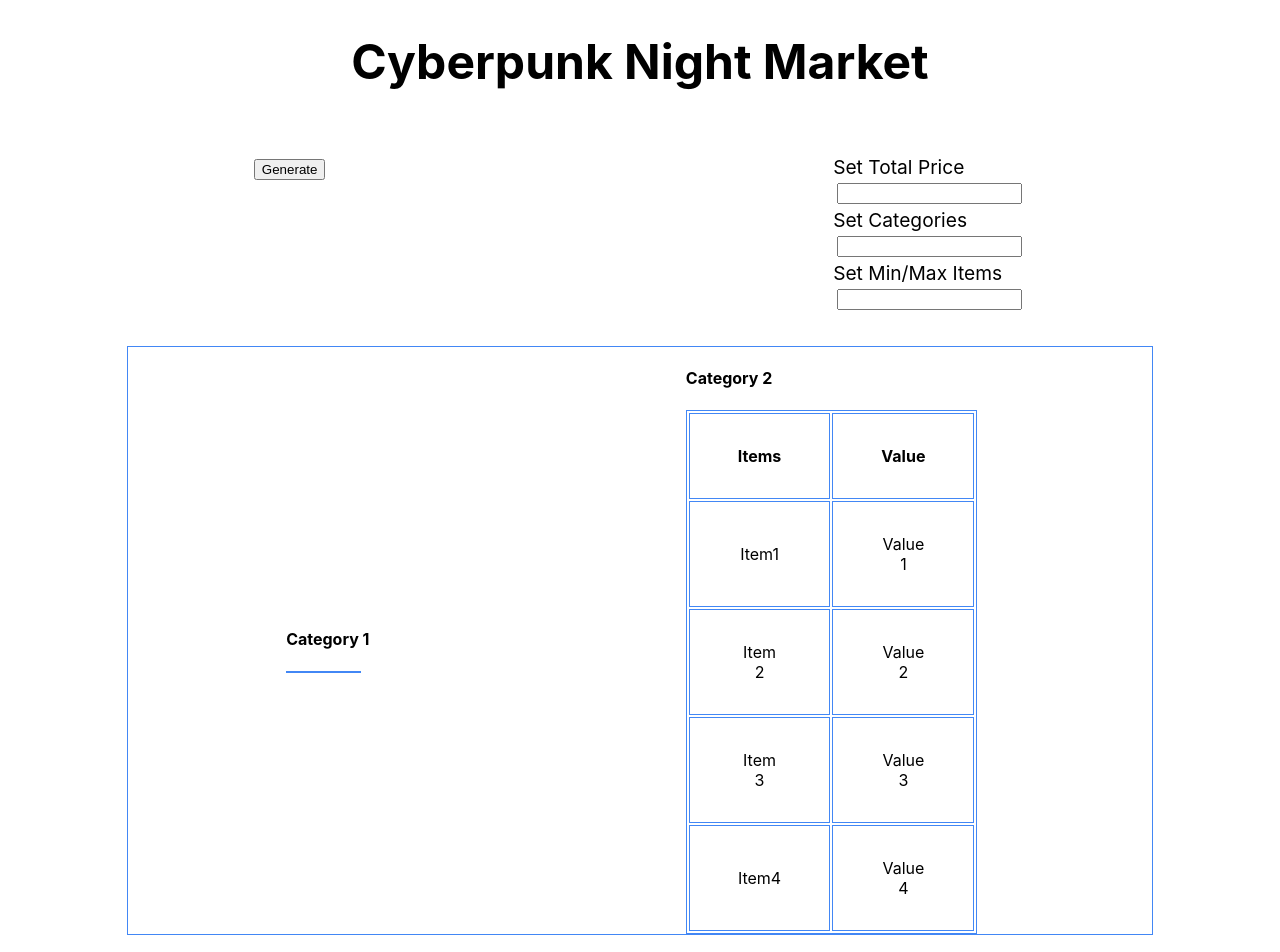
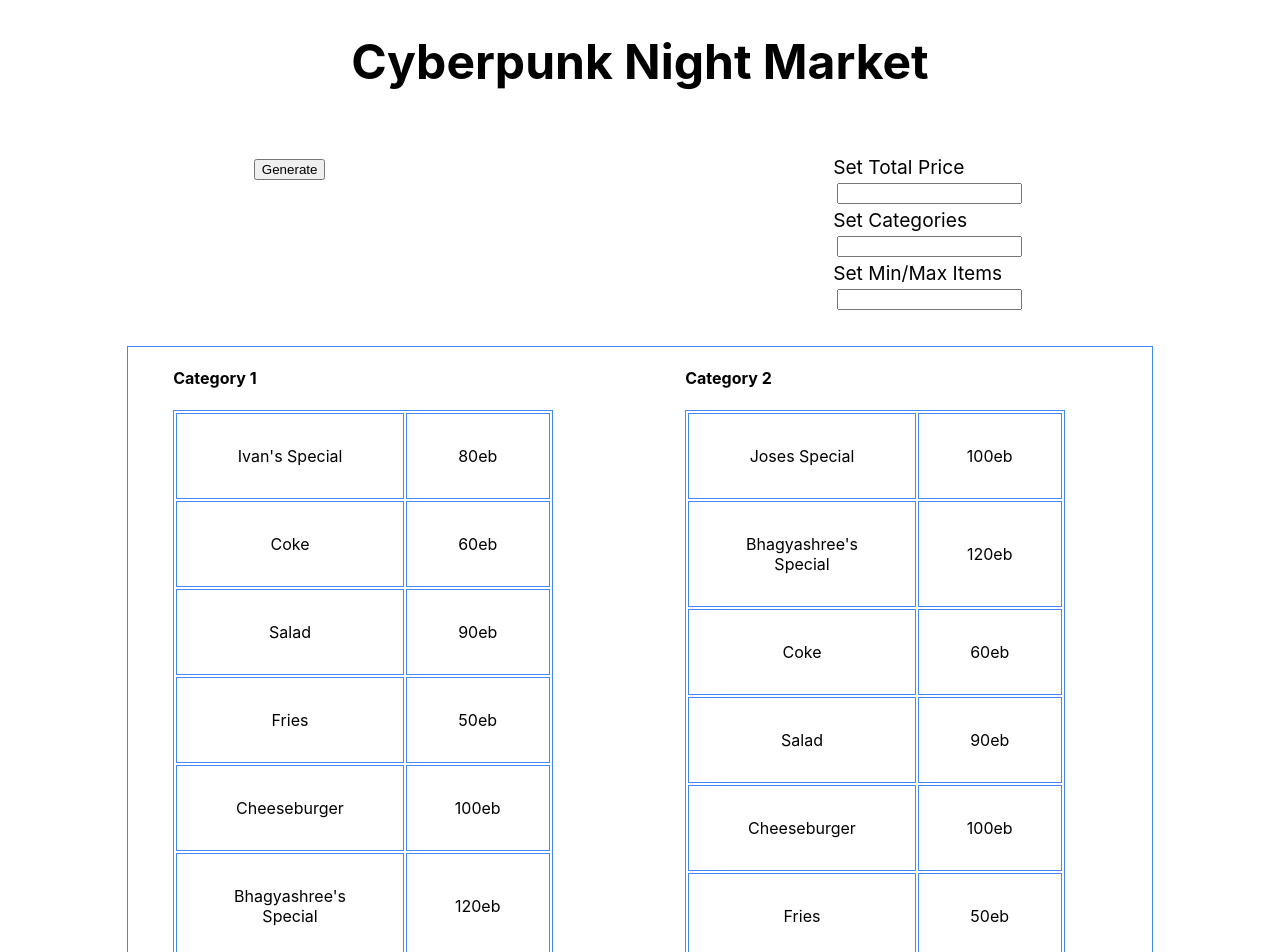
Before and after one commit to notevenagoat/cyberpunktools, a React (Create React App) app: page / in a window 1280 px wide. Shown: the top 952 px of the page. Built offline with nearby package versions, Linux system fonts and the light colour scheme.

Commit message:
added random items for visual testing

```diff
--- a/src/App.js
+++ b/src/App.js
@@ -5,14 +5,27 @@ import Footer from './Footer'
 import './App.css';
 ;
 
-const testItems = [];
+const testItems = [
+  { name: 'Cheeseburger', price: 100 },
+  { name: 'Fries', price: 50 },
+  { name: 'Salad', price: 90 },
+  { name: 'Coke', price: 60 },
+  { name: 'Bhagyashree\'s Special', price: 120 },
+  { name: 'Ivan\'s Special', price: 80 },
+  { name: 'Jose\s Special', price: 100 },
+];
+
+const testItems1 = [...testItems].reduce((acc, a) => Math.random() > 0.5 ? [...acc, a] : [a, ...acc], []);
+const testItems2 = [...testItems].reduce((acc, a) => Math.random() > 0.5 ? [...acc, a] : [a, ...acc], []);
+
+console.table(testItems2);
 
 function App() {
   return (
     <div>
       <Header />
       <Generate />
-      <Category items={testItems}/>
+      <Category cat1_items={testItems1} cat2_items={testItems2}/>
       <Footer />
     </div>
   );
--- a/src/Category.js
+++ b/src/Category.js
@@ -1,5 +1,6 @@
 
 import React from 'react';
+import MarketItem from './MarketItem';
 
 export default function Category(props) {
     return (
@@ -7,32 +8,13 @@ export default function Category(props) {
             <div className="first_cate">
                 <h4>Category 1</h4>
             <table >
-              {props.items.map(item => <MarketItem name={item.name} price={item.price} />)}
+              {props.cat1_items.map(item => <MarketItem name={item.name} price={item.price} />)}
             </table>
         </div>
         <div className="second_cate">
                 <h4>Category 2</h4>
                 <table >
-                <tr>
-                        <th>Items</th>
-                        <th>Value</th>
-                    </tr>
-                    <tr>
-                        <td>Item1</td>
-                        <td>Value 1</td>
-                    </tr>
-                    <tr>
-                        <td>Item 2</td>
-                        <td>Value 2</td>
-                    </tr>
-                    <tr>
-                        <td>Item 3</td>
-                        <td>Value 3</td>
-                    </tr>
-                    <tr>
-                        <td>Item4</td>
-                        <td>Value 4</td>
-                </tr>
+                {props.cat2_items.map(item => <MarketItem name={item.name} price={item.price} />)}
             </table>
        </div>
     </div>
--- a/src/MarketTable.css
+++ /dev/null
@@ -1,3 +0,0 @@
-.market-table tr:nth-child(2) {
-  background-color: #ccc;
-}
```
Also changed, not shown: src/MarketTable.js (deleted, +0 -22 lines).
